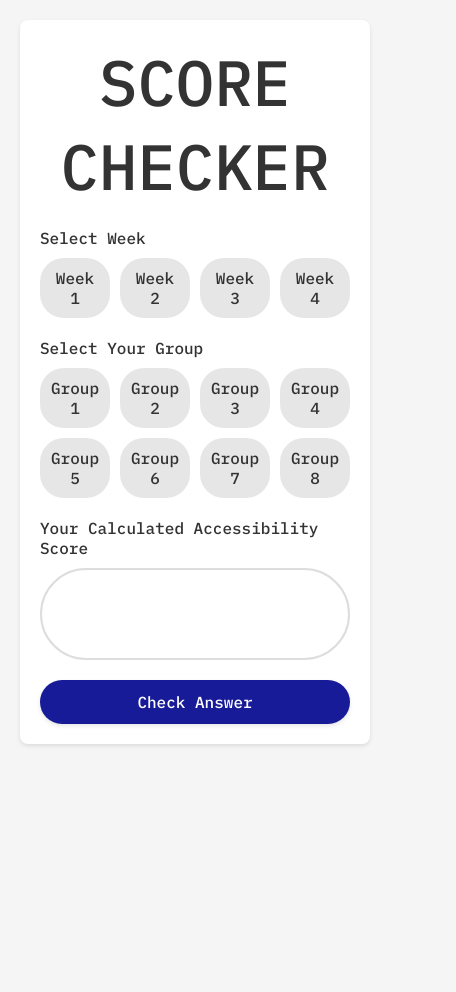
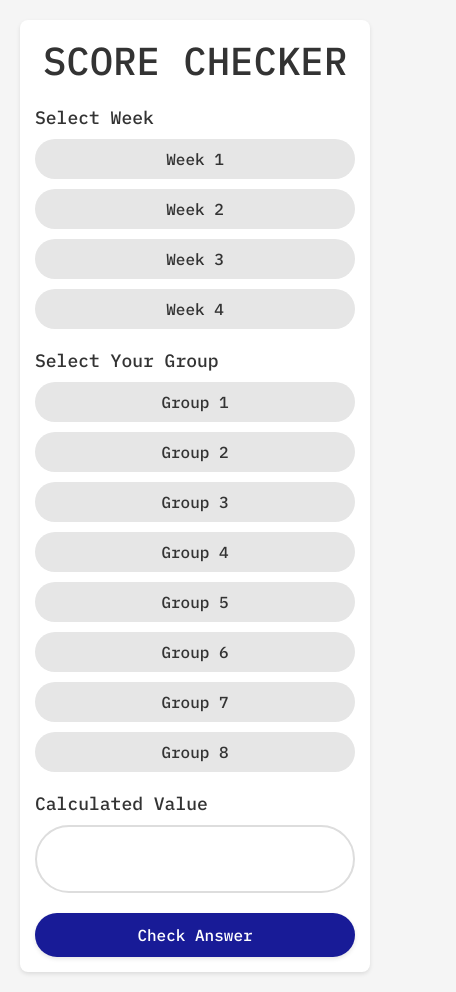
Before and after one commit to Bauhaus-InfAU/Bauhaus-InfAU.github.io, a plain HTML site: page index.html in a window 390 px wide. Shown: the whole page, 456 px wide, since content can reach past the window. Before the commit the page ends 844 px from the top, so only its background shows below. Drawn offline with Linux system fonts and the light colour scheme.

Commit message:
Mobile adaped

```diff
--- a/index.html
+++ b/index.html
@@ -48,7 +48,7 @@
         </div>
 
         <div class="form-group">
-            <label>Your Calculated Accessibility Score</label>
+            <label>Calculated Value</label>
             <input type="number" id="score" step="0.1" required>
         </div>
 
--- a/styles.css
+++ b/styles.css
@@ -56,7 +56,8 @@ h1 {
     margin-bottom: 20px;
     font-weight: 500;
     text-align: center;
-    font-size: 64px;
+    font-size: clamp(32px, 10vw, 64px);
+    white-space: nowrap;
 }
 
 .form-group {
@@ -68,13 +69,15 @@ label {
     margin-bottom: 10px;
     font-weight: 500;
     color: var(--primary-text);
+    font-size: clamp(6px, 10vw, 18px);
+    white-space: nowrap;
 }
 
 .week-buttons {
     display: grid;
-    grid-template-columns: repeat(4, 1fr);
     gap: 10px;
     margin-bottom: 20px;
+    grid-template-columns: repeat(4, 1fr);
 }
 
 .week-button {
@@ -83,22 +86,21 @@ label {
     border: 0px solid var(--button-border);
     background-color: var(--button-bg);
     color: var(--button-text);
-    border-radius: 24px;
+    border-radius: 100px;
     cursor: pointer;
     font-size: 16px;
     font-weight: 500;
     font-family: var(--font-main);
     transition: all 0.3s ease;
-
 }
 
 .tooltip {
-    position:absolute;
+    position: absolute;
     bottom: 100%;
     left: 50%;
     transform: translateX(-50%);
     padding: 8px 16px;
-    background-color:var(--button-tooltip-bg);
+    background-color: var(--button-tooltip-bg);
     color: white;
     border-radius: 24px;
     font-size: 12px;
@@ -113,7 +115,6 @@ label {
     max-width: 250px;
     text-align: center;
 }
-
 
 .week-button:hover .tooltip {
     opacity: 1;
@@ -132,9 +133,9 @@ label {
 
 .group-buttons {
     display: grid;
-    grid-template-columns: repeat(4, 1fr);
     gap: 10px;
     margin-bottom: 20px;
+    grid-template-columns: repeat(4, 1fr);
 }
 
 .group-button {
@@ -142,13 +143,12 @@ label {
     border: 0px solid var(--button-border);
     background-color: var(--button-bg);
     color: var(--button-text);
-    border-radius: 24px;
+    border-radius: 100px;
     cursor: pointer;
     font-size: 16px;
     font-weight: 500;
     font-family: var(--font-main);
     transition: all 0.3s ease;
-
 }
 
 .group-button:hover {
@@ -225,3 +225,60 @@ input[type="number"]::-webkit-inner-spin-button {
     margin-top: 0;
     font-weight: 600;
 }
+
+/* Media Breakpoints */
+@media screen and (max-width: 600px) {
+    .week-buttons,
+    .group-buttons {
+        grid-template-columns: repeat(2, 1fr);
+    }
+
+    input[type="number"] {
+        font-size: 48px;
+    }
+}
+
+@media screen and (max-width: 400px) {
+    .week-buttons,
+    .group-buttons {
+        grid-template-columns: 1fr;
+    }
+
+    .container {
+        padding: 15px;
+    }
+
+    .tooltip {
+        max-width: 200px;
+    }
+
+    input[type="number"] {
+        font-size: 40px;
+        padding: 6px;
+    }
+}
+
+@media screen and (max-width: 350px) {
+    .container {
+        padding: 10px;
+    }
+
+    .week-button,
+    .group-button {
+        padding: 8px;
+        font-size: 14px;
+    }
+
+    .tooltip {
+        max-width: 180px;
+        font-size: 11px;
+    }
+
+    input[type="number"] {
+        font-size: 32px;
+    }
+
+    body {
+        padding: 10px;
+    }
+}
```
